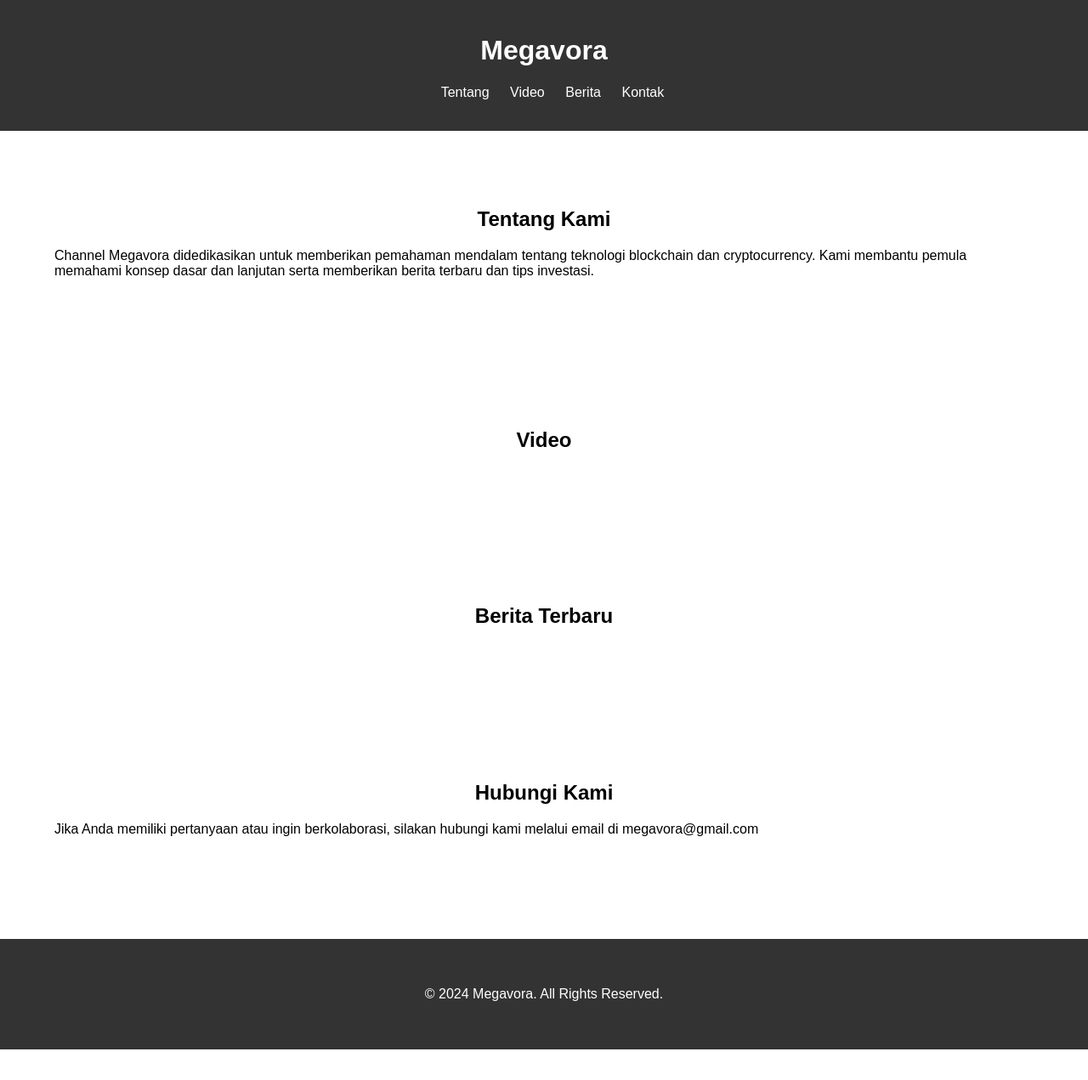
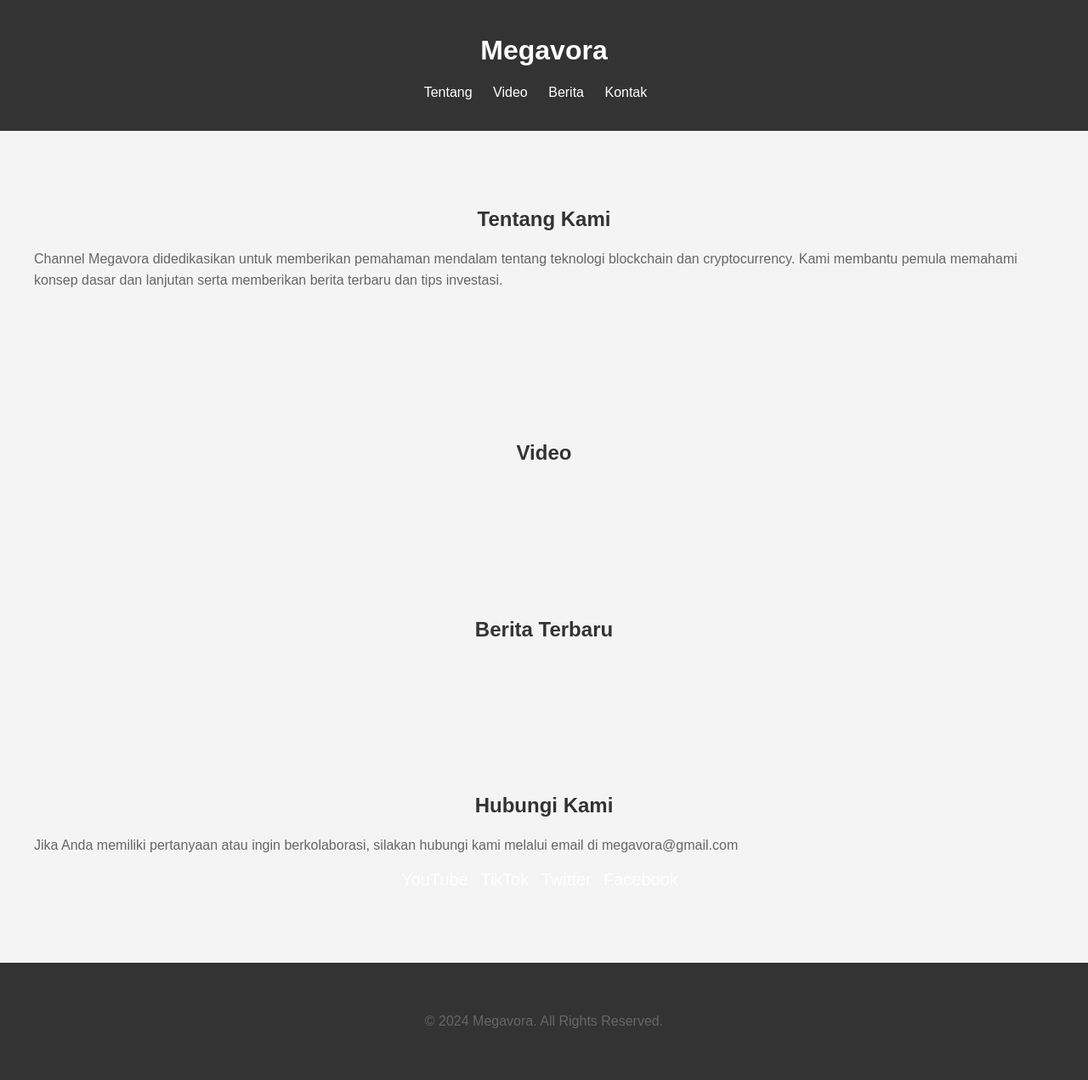
Before and after one commit to Pandiregun/megavora.io, a PHP site: page / in a window 1280 px wide. Shown: the whole page at 85% size. Before the commit the page ends 1235 px from the top, so only its background shows below. Run offline with PHP 8.4, Linux system fonts and the light colour scheme.

Commit message:
styles.css
Update 2

```diff
--- a/styles.css
+++ b/styles.css
@@ -4,17 +4,19 @@ body {
     font-family: Arial, sans-serif;
     margin: 0;
     padding: 0;
+    background-color: #f4f4f4;
 }
 
 header {
     background-color: #333;
     color: #fff;
-    padding: 20px;
+    padding: 20px 0;
     text-align: center;
 }
 
 nav ul {
     list-style: none;
+    padding: 0;
 }
 
 nav ul li {
@@ -25,12 +27,13 @@ nav ul li {
 nav ul li a {
     color: #fff;
     text-decoration: none;
+    font-size: 16px;
 }
 
 .container {
-    width: 90%;
+    max-width: 1200px;
     margin: auto;
-    padding: 20px 0;
+    padding: 20px;
 }
 
 section {
@@ -39,13 +42,20 @@ section {
 
 h2 {
     text-align: center;
+    color: #333;
+}
+
+p {
+    color: #666;
+    font-size: 16px;
+    line-height: 1.6;
 }
 
 footer {
     background-color: #333;
     color: #fff;
     text-align: center;
-    padding: 20px;
+    padding: 20px 0;
 }
 
 .social-media {
@@ -62,12 +72,10 @@ footer {
 .social-media li a {
     color: #fff;
     text-decoration: none;
+    font-size: 20px;
+    transition: color 0.3s ease;
 }
 
-/* Responsiveness */
-@media screen and (max-width: 768px) {
-    nav ul li {
-        display: block;
-        margin-bottom: 10px;
-    }
+.social-media li a:hover {
+    color: #ddd;
 }
```
